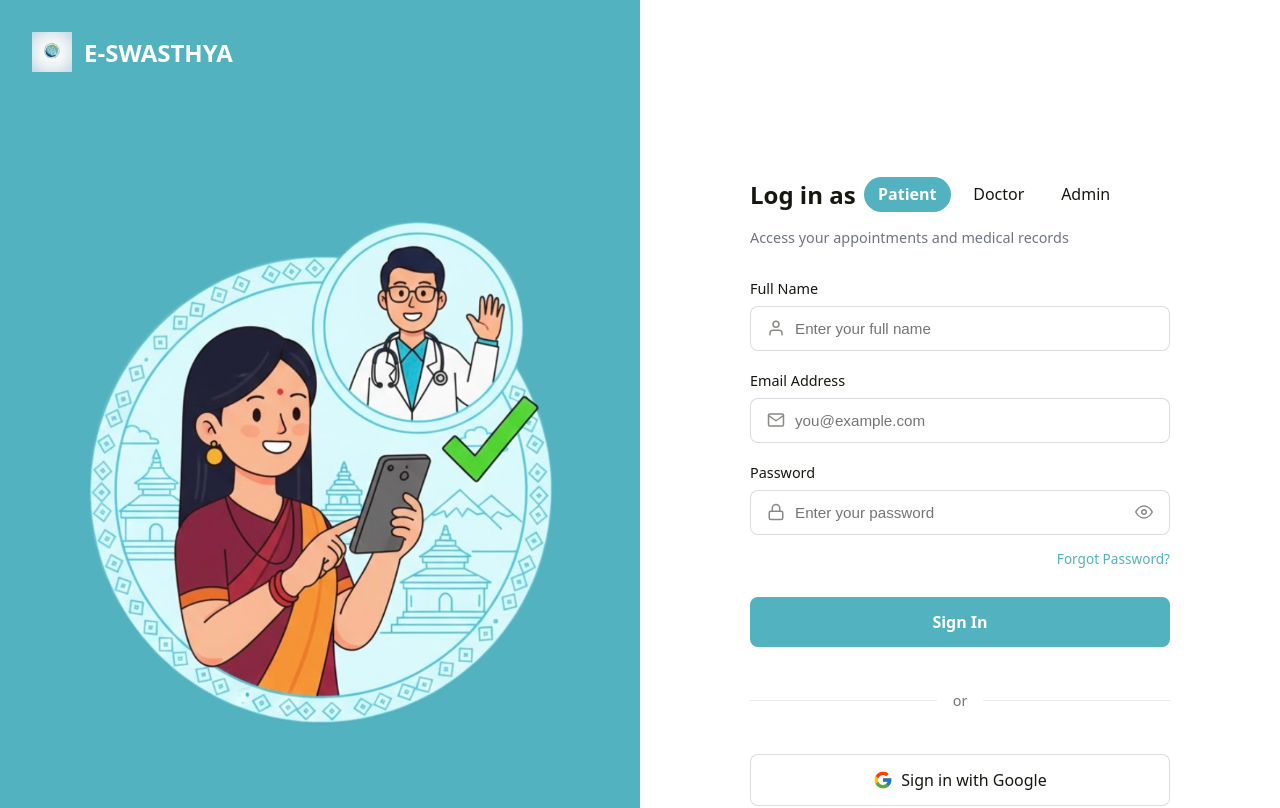
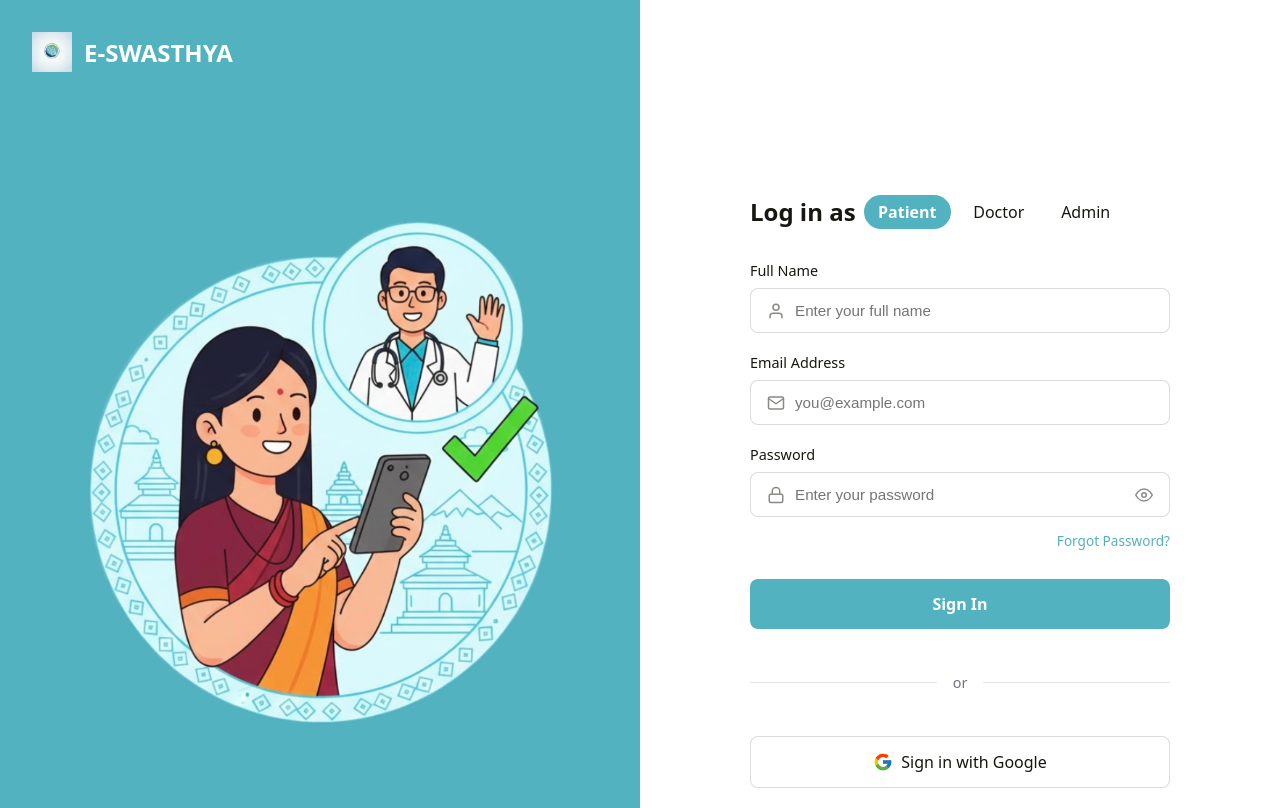
Before and after one commit to kemika7/E-Swasthya-Hospital-Management-System--Mentorship-Project, a React (Vite) app: page /login in a window 1280 px wide. Shown: the top 808 px of the page. Built offline with nearby package versions, Linux system fonts and the light colour scheme.

Commit message:
new file added

```diff
--- a/src/pages/Login.jsx
+++ b/src/pages/Login.jsx
@@ -166,11 +166,6 @@ const Login = () => {
                   </button>
                 ))}
               </div>
-            </div>
-            <div style={{ fontSize: '0.9rem', color: 'rgba(15,23,42,0.6)' }}>
-              {form.role === 'patient' && 'Access your appointments and medical records'}
-              {form.role === 'doctor' && 'Manage patients, schedules, and reports'}
-              {form.role === 'admin' && 'System administration and data control'}
             </div>
           </div>
 
```
